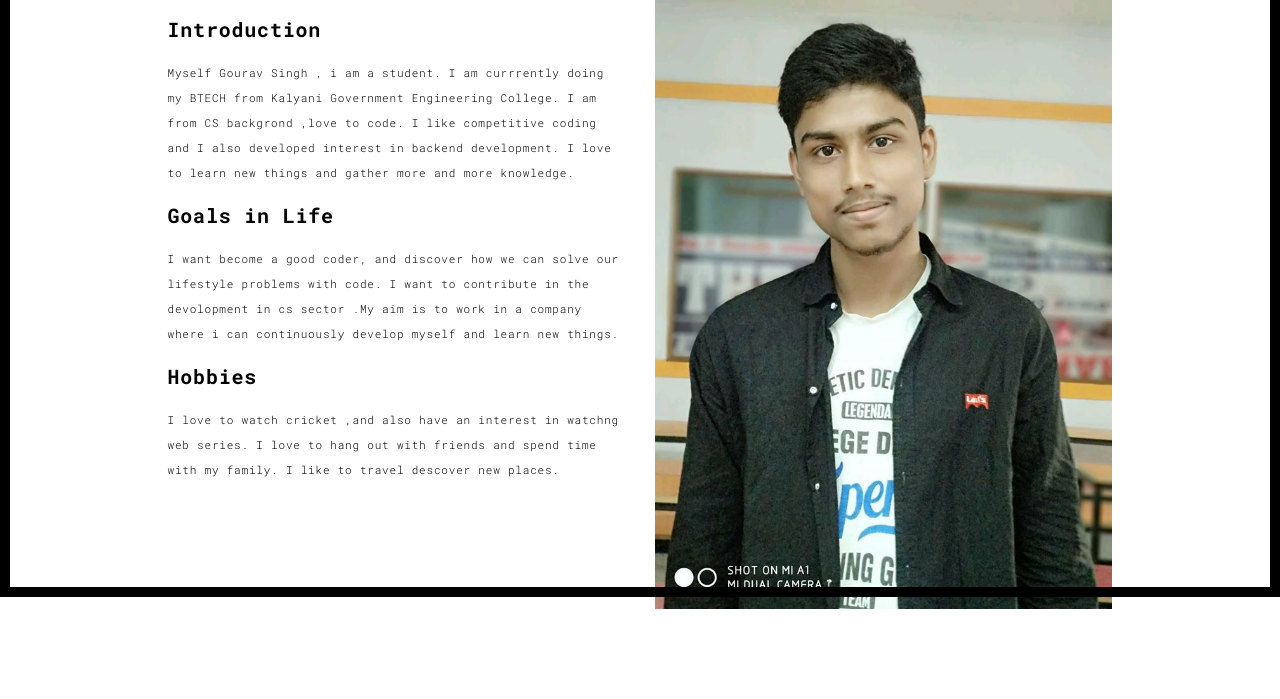
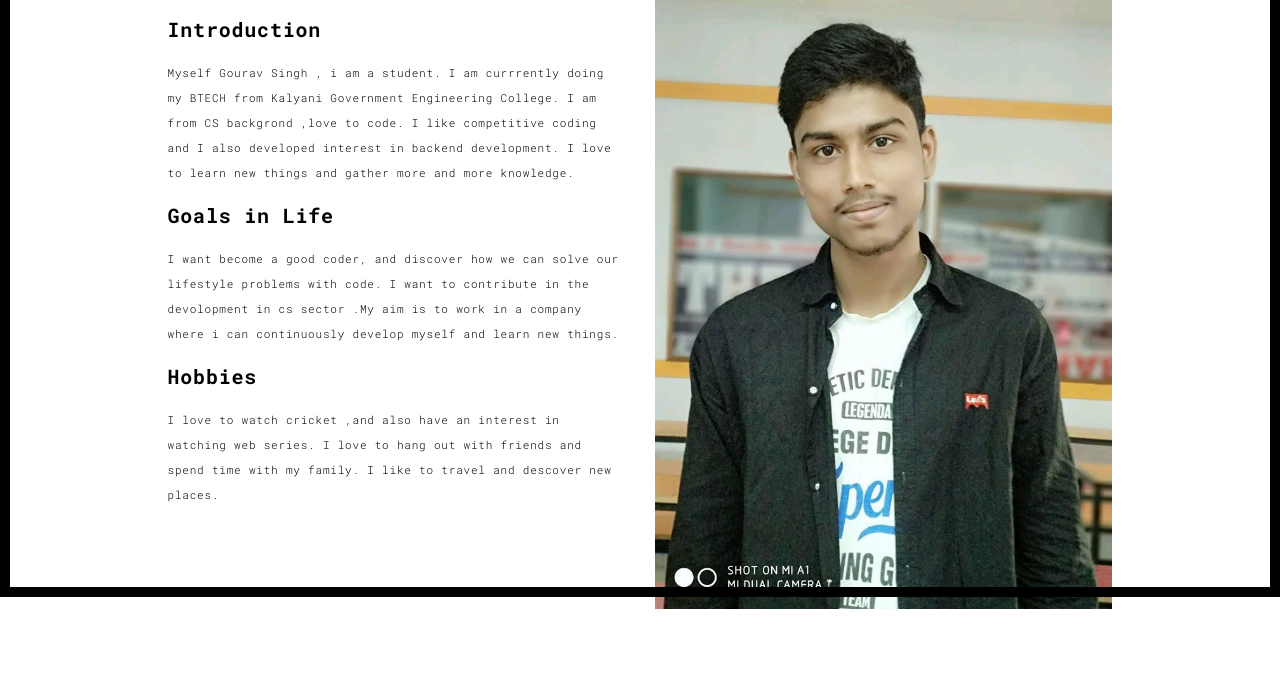
Before and after one commit to gsingh6122016/myPortfolio, a Flask app: page /about.html in a window 1280 px wide. Shown: the part 203-902 px from the top of the page. Run offline with Flask 2, Linux system fonts and the light colour scheme; some libraries are stand-ins or nearby versions.

Commit message:
fixing works bugs

```diff
--- a/templates/about.html
+++ b/templates/about.html
@@ -72,8 +72,8 @@
 
                     <h3>Hobbies</h3>
                   <p>
-                  I love to watch cricket ,and also have an interest in watchng web series. I love to hang out with friends and spend time with my family.
-                  I like to travel descover new places.
+                  I love to watch cricket ,and also have an interest in watching web series. I love to hang out with friends and spend time with my family.
+                  I like to travel and descover new places.
                  </p>
                 </div>
                 <div class="col-xs-12 col-md-6">
--- a/templates/works.html
+++ b/templates/works.html
@@ -106,7 +106,7 @@
                 <!--/row-->
             </div>
             <!--/item-->
-            <div class="item">
+            <!-- <div class="item">
                 <div class="row">
                   <div class="col-sm-4">
                     <a href="./work.html" class="black-image-project-hover">
@@ -145,7 +145,7 @@
 
                 </div>
                 <!--/row-->
-            </div>
+            </div> -->
 
             <!--/item-->
         </div>
```
